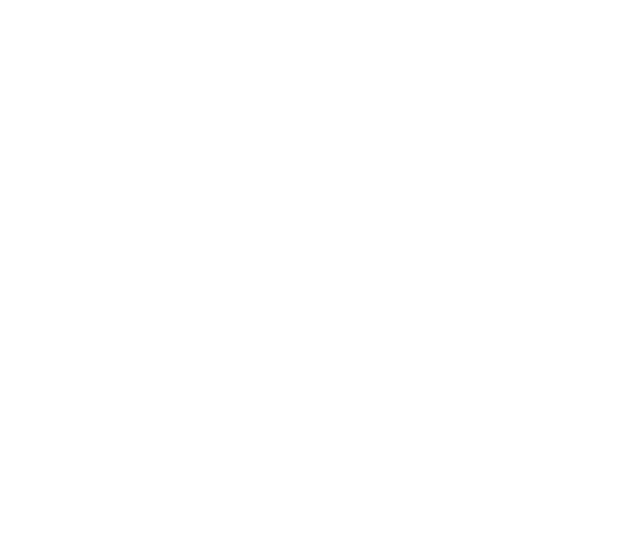
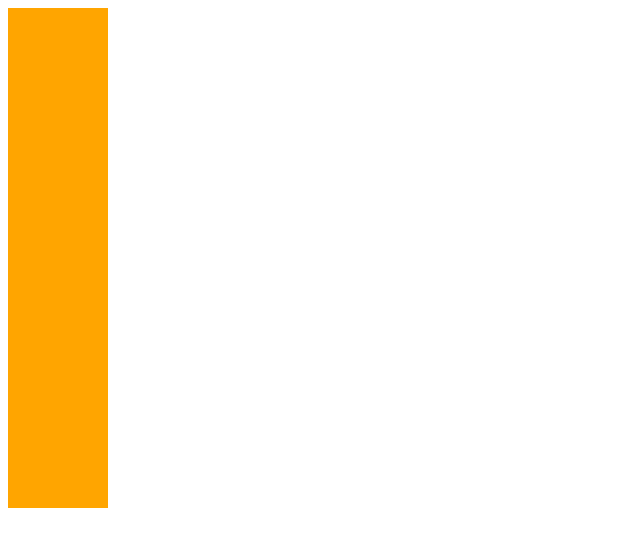
Before and after one commit to maxq1sg/may_learn, a plain HTML site: page index.html in a window 1280 px wide. Shown: the whole page, without its empty margins (0-640 px from the left). Drawn offline with Linux system fonts and the light colour scheme.

Commit message:
style for div

```diff
--- a/index.css
+++ b/index.css
@@ -2,3 +2,8 @@
     box-sizing: border-box;
     color:red;
 }
+div{
+    width: 100px;
+    height: 100px;
+    background: orange;
+}
```
